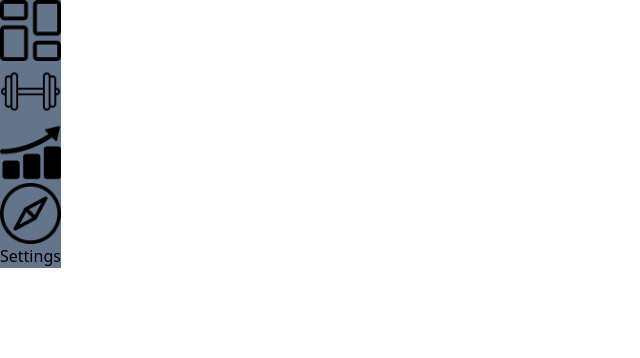
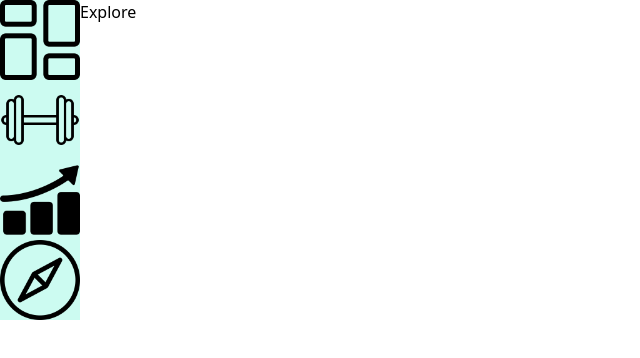
Before and after one commit to Quroz/Fitness-project, a React (Create React App) app in the folder frontend/: page /explore in a window 1280 px wide. Before the commit this address had no page. Shown: the top 358 px of the page, without its empty margins (0-640 px from the left). Built offline with nearby package versions, Linux system fonts and the light colour scheme.

Commit message:
Functionality of Navbar working
After discussion with @Quroz I removed the presenters and redesigned the navbar.

It's working now however the styling needs to be fixed

```diff
--- a/frontend/src/App.js
+++ b/frontend/src/App.js
@@ -1,22 +1,40 @@
 // Imported libraries and components
 import {BrowserRouter, Route, Routes, Navigate } from "react-router-dom"
 
-// Imported pages we created
-import Login from "./pages/Login"
-import Signup from "./pages/Signup"
-import NavbarView from "./pages/Navbar";
+// Imported log in and sign up pages
+import Login from "./pages/LoginView"
+import Signup from "./pages/SignupView"
 
+/*Import all the view pages */
+import NavbarView from "./components/NavbarView";
+import Dashboard from "./pages/DashboardView";
+import Progress from "./pages/ProgressView";
+import Workoutplan from "./pages/WorkoutplanView";
+import Explore from "./pages/Explore";
+import Settings from "./pages/Settings";
+
+// create model
 
 function App() {
   return (
 		<div>
-			<NavbarView />
+			<BrowserRouter>
+				<div className="flex">
+					<NavbarView />
+					<div className="flex-1">
+						<Routes>
+							<Route path="/login" element={<Login />} />
+							<Route path="/signup" element={<Signup />} />
 
-			<BrowserRouter>
-				<Routes>
-					<Route path="/login" element={<Login />} />
-					<Route path="/signup" element={<Signup />} />
-				</Routes>
+							{/*The same order of the navbar icons */}
+							<Route path="/dashboard" element={<Dashboard />} />
+							<Route path="/workoutplan" element={<Workoutplan />} />
+							<Route path="/progress" element={<Progress />} />
+							<Route path="/explore" element={<Explore />} />
+							<Route path="/settings" element={<Settings />} />
+						</Routes>
+					</div>
+				</div>
 			</BrowserRouter>
 		</div>
 	);
--- /dev/null
+++ b/frontend/src/components/NavbarView.tsx
@@ -0,0 +1,53 @@
+/*
+This file is the view for the navbar. It will be used to display the navbar on the screen.
+You should be able to navigate to the other pages from the navbar.
+*/
+
+/*
+The navbar will be a vertical navbar on the left side of the screen.
+*/
+import React from "react";
+import { Link } from "react-router-dom";
+
+
+// Import icons and images
+import DashboardIcon from "../Assets/Navbar/dashboard.png";
+import WorkoutPlanIcon from "../Assets/Navbar/workout.png";
+import ProgressionIcon from "../Assets/Navbar/progress.png";
+import ExploreIcon from "../Assets/Navbar/explore.png";
+import SettingsIcon from "../Assets/Navbar/settings.png";
+
+
+/* REGARDING THE STYLING OF THE NAVBAR:
+______________________________________
+
+The navbar will be a vertical navbar on the left side of the screen.
+The navbar will be a flexbox with a column direction.
+The navbar will have a width of constant 15% of the screen.
+The navbar will have a height of 100% of the screen.
+The navbar will have a background color of #1F1F1F.
+
+
+
+*/
+
+function NavbarView() {
+	return (
+		<nav className="flex flex-col w-20 bg-teal-100 ">
+			<Link to="/dashboard">
+				<img src={DashboardIcon} alt="Dashboard Icon" />
+			</Link>
+			<Link to="/workoutplan">
+				<img src={WorkoutPlanIcon} alt="Workout Plan Icon" />
+			</Link>
+			<Link to="/progress">
+				<img src={ProgressionIcon} alt="Progression Icon" />
+			</Link>
+			<Link to="/explore">
+				<img src={ExploreIcon} alt="Explore Icon" />
+			</Link>
+		</nav>
+	);
+}
+
+export default NavbarView;
--- /dev/null
+++ b/frontend/src/pages/Explore.tsx
@@ -0,0 +1,9 @@
+import React from 'react'
+
+function Explore() {
+  return (
+    <div>Explore</div>
+  )
+}
+
+export default Explore
--- a/frontend/src/pages/Login.tsx
+++ b/frontend/src/pages/LoginView.tsx
@@ -24,14 +24,14 @@ const {login, loginError ,signup ,signupError ,logout} = useAccount({})
 
   return (
     <div className='w-full h-screen'>
-        <div className='w-full m-auto my-20 flex h-full'>
+        <div className='flex w-full h-full m-auto my-20'>
             <form className='w-[40%] bg-black h-full flex flex-col px-4 py-16'>
                 <h1 className='text-4xl font-bold text-white'>Login</h1>
                 <div className='flex gap-2 mt-2'>
-                    <p className='text-md text-gray-100'>Don't have an account yet?</p>
-                    <Link to = "/signup"><p className='font-bold underline hover:text-green-200 text-gray-100'>Sign up</p></Link>
+                    <p className='text-gray-100 text-md'>Don't have an account yet?</p>
+                    <Link to = "/signup"><p className='font-bold text-gray-100 underline hover:text-green-200'>Sign up</p></Link>
                 </div>
-                <div className='flex flex-col w-full mt-10 gap-1'>
+                <div className='flex flex-col w-full gap-1 mt-10'>
                     <label className='text-xl text-white'>Email Address</label>
                     <input className='border-[1px] border-black indent-1 rounded-md py-4' type='email'
                         value = {email} onChange = {(e) => setEmail(e.target.value)}
@@ -43,10 +43,10 @@ const {login, loginError ,signup ,signupError ,logout} = useAccount({})
                       value = {password} onChange = {(e) => setPassword(e.target.value)}
                     />
                 </div>
-                <button className='text-center p-4 bg-green-400 mt-12 rounded-md hover:bg-green-300 text-white text-xl'>LOGIN</button>
+                <button className='p-4 mt-12 text-xl text-center text-white bg-green-400 rounded-md hover:bg-green-300'>LOGIN</button>
             </form>
-            <div className='w-full h-full flex-1 bg-red-500'>
-                <img className='w-full h-full object-cover' src = "https://i0.wp.com/www.strengthlog.com/wp-content/uploads/2022/11/Strength-training-programs.jpg?fit=1988%2C1327&ssl=1"/>
+            <div className='flex-1 w-full h-full bg-red-500'>
+                <img className='object-cover w-full h-full' src = "https://i0.wp.com/www.strengthlog.com/wp-content/uploads/2022/11/Strength-training-programs.jpg?fit=1988%2C1327&ssl=1"/>
             </div>
         </div>
     </div>
--- a/frontend/src/pages/Navbar.tsx
+++ /dev/null
@@ -1,42 +0,0 @@
-/*
-This file is the view for the navbar. It will be used to display the navbar on the screen.
-You should be able to navigate to the other pages from the navbar.
-*/
-
-/*
-The navbar will be a vertical navbar on the left side of the screen.
-*/
-import React from "react";
-
-
-// Import icons and images
-import DashboardIcon from "../Assets/Navbar/dashboard.png";
-import WorkoutPlanIcon from "../Assets/Navbar/workout.png";
-import ProgressionIcon from "../Assets/Navbar/progress.png";
-import ExploreIcon from "../Assets/Navbar/explore.png";
-
-
-function NavbarView() {
-	return (
-		<div className="flex-col flex-auto w-min">
-			<div className="flex-col flex-auto bg-slate-500">
-				<div>
-					<img src={DashboardIcon} alt="Dashboard Icon" />
-				</div>
-				<div>
-					<img src={WorkoutPlanIcon} alt="Workout Plan Icon" />
-				</div>
-
-				<div>
-					<img src={ProgressionIcon} alt="Progression Icon" />
-				</div>
-				<div>
-					<img src={ExploreIcon} alt="Explore Icon" />
-				</div>
-				<div>Settings</div>
-			</div>
-		</div>
-	);
-}
-
-export default NavbarView;
--- /dev/null
+++ b/frontend/src/pages/ProgressView.tsx
@@ -0,0 +1,9 @@
+import React from 'react'
+
+function Progress() {
+  return (
+    <div>This is the progress view</div>
+  );
+}
+
+export default Progress
--- /dev/null
+++ b/frontend/src/pages/Settings.tsx
@@ -0,0 +1,9 @@
+import React from 'react'
+
+function Settings() {
+  return (
+    <div>Settings</div>
+  )
+}
+
+export default Settings
```
Also changed, not shown: frontend/src/Assets/Navbar/settings.png (added), frontend/src/pages/DashboardView.tsx (renamed from frontend/src/pages/Dashboard.tsx), frontend/src/pages/SignupView.tsx (renamed from frontend/src/pages/Signup.tsx), frontend/src/pages/WorkoutplanView.tsx (renamed from frontend/src/pages/Workoutplan.tsx).
